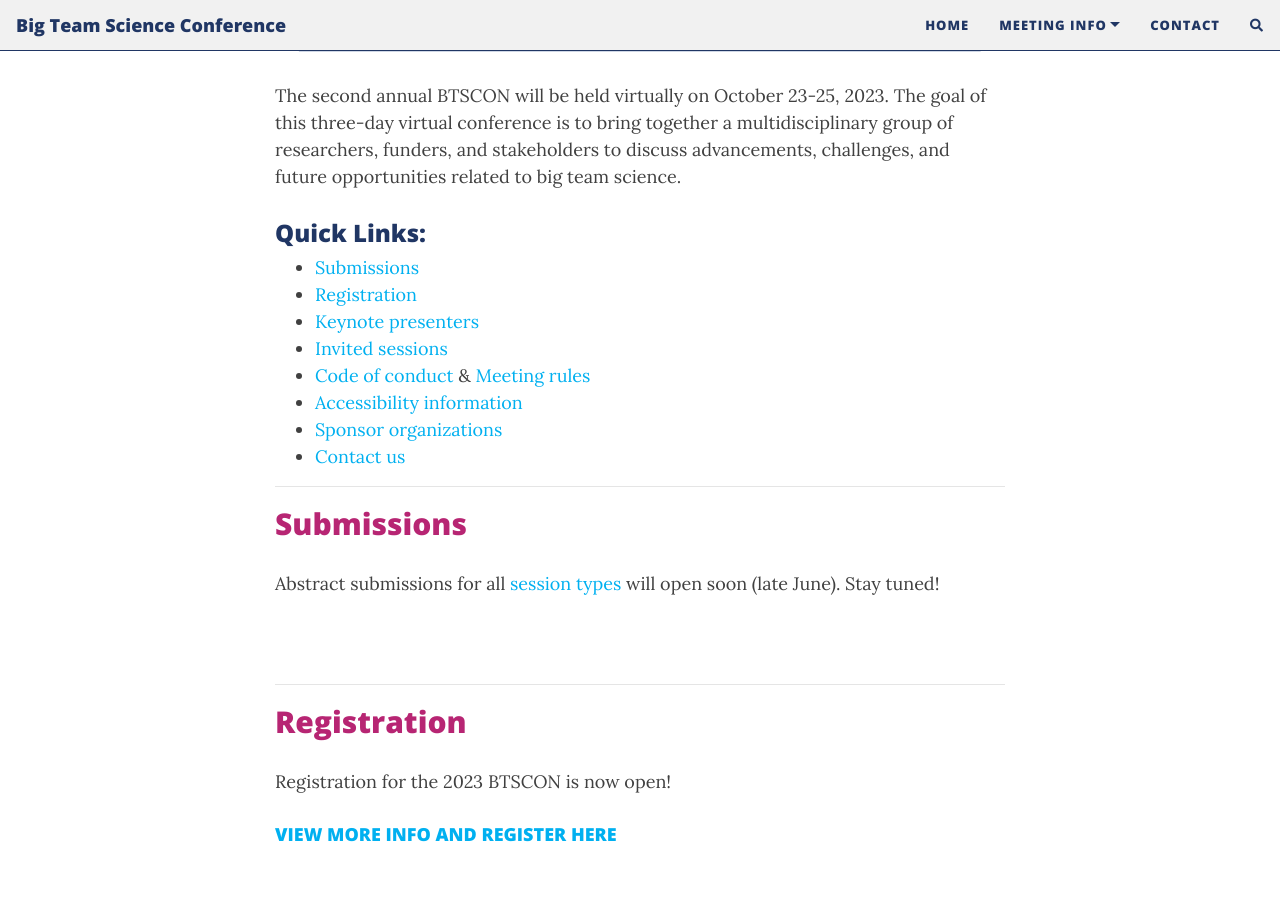
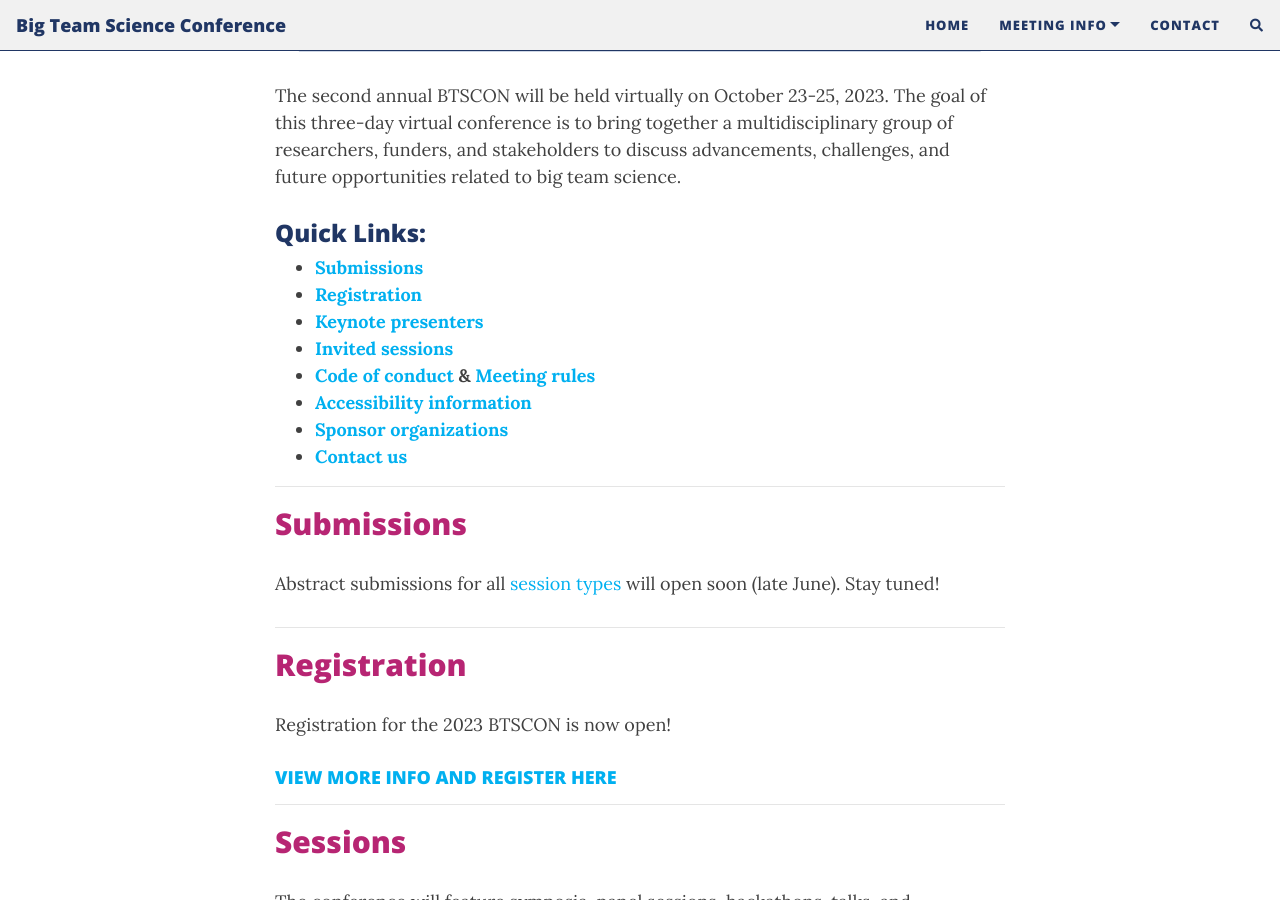
Before and after one commit to bigteamscienceconference/bigteamscienceconference.github.io, a Jekyll site: the page built from index.md, in a window 1280 px wide and 900 px high, scrolled down 492 px. Built offline with Jekyll 4.4.1, drawn with Linux system fonts in a browser that asks for light colours; nearby versions of some CDN libraries; comment, search, counter and statistics services are not loaded.

Commit message:
Update index.md

```diff
--- a/index.md
+++ b/index.md
@@ -9,14 +9,14 @@
 The second annual BTSCON will be held virtually on October 23-25, 2023. The goal of this three-day virtual conference is to bring together a multidisciplinary group of researchers, funders, and stakeholders to discuss advancements, challenges, and future opportunities related to big team science.
 
 ### Quick Links:
-* <a href="#sessions">Submissions</a>
-* <a href="#registration">Registration</a>
-* <a href="#keynotes">Keynote presenters</a>
-* <a href="#invited">Invited sessions</a>
-* <a href="{{site.baseurl}}/codeofconduct/">Code of conduct</a> & <a href="{{site.baseurl}}/rules/">Meeting rules</a>
-* <a href="{{site.baseurl}}/access/">Accessibility information</a>
-* <a href="#sponsors">Sponsor organizations</a>
-* <a href="{{site.baseurl}}/contact/">Contact us</a>
+* <b><a href="#sessions">Submissions</a></b>
+* <b><a href="#registration">Registration</a></b>
+* <b><a href="#keynotes">Keynote presenters</a></b>
+* <b><a href="#invited">Invited sessions</a></b>
+* <b><a href="{{site.baseurl}}/codeofconduct/">Code of conduct</a> & <a href="{{site.baseurl}}/rules/">Meeting rules</a></b>
+* <b><a href="{{site.baseurl}}/access/">Accessibility information</a></b>
+* <b><a href="#sponsors">Sponsor organizations</a></b>
+* <b><a href="{{site.baseurl}}/contact/">Contact us</a></b>
 
 ***
 
@@ -36,7 +36,6 @@
 <br>
 -->
 
-<br>
 
 ***
 
@@ -45,8 +44,6 @@
 Registration for the 2023 BTSCON is now open!
 
 #### [VIEW MORE INFO AND REGISTER HERE]({{site.baseurl}}/registration/)
-
-<br>
 
 
 ***
```
